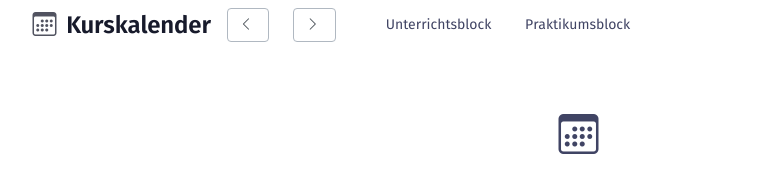
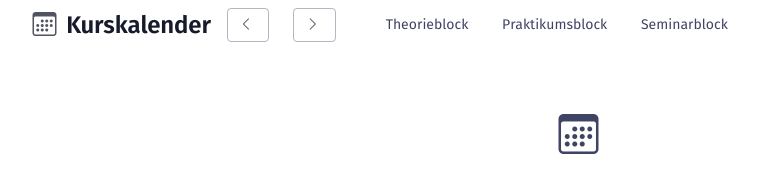
Before and after one commit to hereislax/azubi, a Django app: template templates/course/course_calendar.html in a window 1280 px wide. Shown: the part 144-320 px from the top of the page, without its empty margins (54-813 px from the left). Run offline with Django 5.2, Linux system fonts and the light colour scheme; the template is opened without the code that fills it, so the values that code supplies are empty; some libraries are stand-ins or nearby versions.

Commit message:
Kurs Kalender

```diff
--- a/templates/course/course_calendar.html
+++ b/templates/course/course_calendar.html
@@ -18,9 +18,10 @@
             <span class="fw-bold px-2">{{ year }}</span>
             <a href="?year={{ next_year }}" class="btn btn-outline-secondary btn-sm"><i class="bi bi-chevron-right me-1"></i></a>
         </div>
-        <div class="d-flex gap-3 small text-muted ms-3">
-            <span><span style="display:inline-block;width:14px;height:14px;background:{{ color_lesson }};border-radius:3px;vertical-align:middle;"></span> Unterrichtsblock</span>
+        <div class="d-flex gap-3 small text-muted ms-3 flex-wrap">
+            <span><span style="display:inline-block;width:14px;height:14px;background:{{ color_lesson }};border-radius:3px;vertical-align:middle;"></span> Theorieblock</span>
             <span><span style="display:inline-block;width:14px;height:14px;background:{{ color_internship }};border-radius:3px;vertical-align:middle;"></span> Praktikumsblock</span>
+            <span><span style="display:inline-block;width:14px;height:14px;background:{{ color_seminar }};border-radius:3px;vertical-align:middle;"></span> Seminarblock</span>
         </div>
     </div>
 
```
Also changed, not shown: course/views.py (+8 -1 lines).
